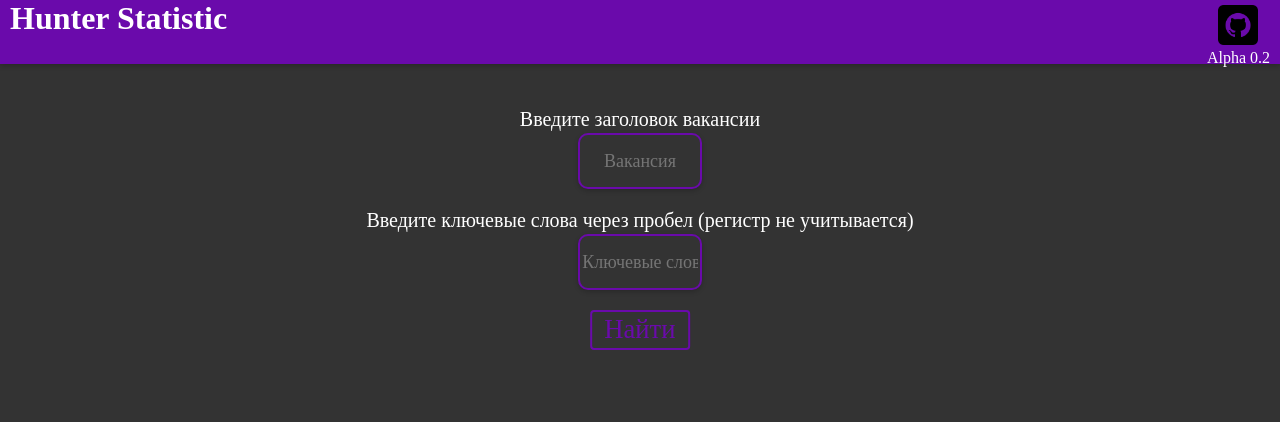
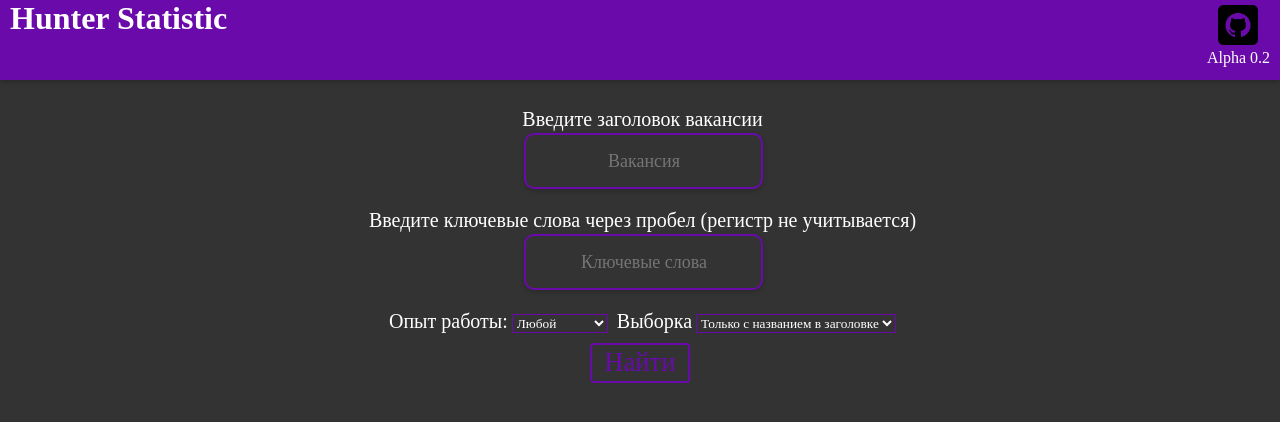
Before and after one commit to yunya101/hunterstat, a PHP site: page / in a window 1280 px wide. Shown: the top 422 px of the page. Run offline with PHP 8.4, Linux system fonts and the light colour scheme; some web fonts are replaced.

Commit message:
Alpha 0.3

```diff
--- a/index.php
+++ b/index.php
@@ -13,8 +13,8 @@
     <div id="header">
         <h1>Hunter Statistic</h1>
         <span id="info">
-        <a id="git" href="https://github.com/yunya101/hunterstat"><img class="icon" src="assets/github.png"></a>
-        <p>Alpha 0.2</p>
+            <a id="git" href="https://github.com/yunya101/hunterstat"><img class="icon" src="assets/github.png"></a>
+            <p>Alpha 0.2</p>
         </span>
     </div>
     <div id="content">
@@ -29,6 +29,22 @@
                 <div class="err-container">
                     <input type="text" name="keywords" placeholder="Ключевые слова" id="form_keys">
                     <span id="err_keys" class="err">Поле должно содержать хотя бы одно ключевое слово!</span>
+                </div>
+                <div id="selectors">
+                    <label>Опыт работы:</label>
+                    <select name="exp" class="select">
+                        <option value="none">Любой</option>
+                        <option value="noExperience">Без опыта</option>
+                        <option value="between1And3">От 1 до 3 лет</option>
+                        <option value="between3And6">От 3 до 6 лет</option>
+                        <option value="moreThan6">Более 6 лет</option>
+                    </select>
+                    <label>Выборка</label>
+                    <select name="select" class="select">
+                        <option value="true">Только с названием в заголовке</option>
+                        <option value="false">Классическая</option>
+                    </select>
+
                 </div>
                 <button type="submit">Найти</button>
             </form>
--- a/search.php
+++ b/search.php
@@ -18,15 +18,16 @@ if (isset($_GET['title']) && isset($_GET['keywords'])) {
         'text' => $title,
         'per_page' => 100
     ];
-    $curl = curl_init();
-    curl_setopt($curl, CURLOPT_RETURNTRANSFER, true);
-    curl_setopt($curl, CURLOPT_HTTPHEADER, [
-        'User-Agent: hunterstatistic/1.0 (egoryunev@yandex.ru)'
-    ]);
 
+    if (isset($_GET['exp']) && $_GET['exp'] !== 'none') {
+        $data['experience'] = $_GET['exp'];
+    }
+
+    $curl = set_curl();
     $responses = array();
     for ($i = 0; $i < 20; $i++) {
         $url = 'https://api.hh.ru/vacancies?' . http_build_query($data) . '&page=' . $i;
+
         curl_setopt($curl, CURLOPT_URL, $url);
         $response = curl_exec($curl);
         if ($response == false) {
@@ -38,37 +39,38 @@ if (isset($_GET['title']) && isset($_GET['keywords'])) {
 
     curl_close($curl);
 
-    $jsons = array();
-    $vacancies = array();
+    $items = array();
     for ($i = 0; $i < count($responses); $i++) {
         $json = json_decode($responses[$i], true);
         if (count($json['items']) == 0 || !isset($json['items'])) {
             break;
         }
-        $vacancies[$i] = $json['items'];
+        $items[$i] = $json['items'];
     }
 
 
-    $selected = 0;
+    $count_vacancies = 0;
 
-    foreach ($vacancies as $index => $response) {
-        foreach ($response as $j => $vacancy) {
-            $selected++;
-            $snippet = $vacancy['snippet'];
+    foreach ($items as $i => $item) {
+        foreach ($item as $j => $vacancy) {
+            $name = mb_strtolower($vacancy['name'], 'UTF-8');
 
-            foreach ($snippet as $key => $val) {
-                $val = mb_strtolower($val, 'UTF-8');
-                foreach ($keyword_count as $keyword => $count) {
-                    if (strpos($val, $keyword) !== false) {
-                        $keyword_count[$keyword] = $count + 1;
-                    }
+            if ($_GET['select'] == 'true' && strpos($name, $title) === false) {
+                continue;
+            }
+            $count_vacancies++;
+            $requirement = mb_strtolower($vacancy['snippet']['requirement'], 'UTF-8');
+            foreach ($keyword_count as $keyword => $count) {
+                if (strpos($requirement, $keyword) !== false) {
+                    $keyword_count[$keyword] = $count + 1;
                 }
             }
         }
     }
     echo '<div id="searched">';
-    echo '<span>Всего вакансий: ' . $json['found'] . ' | </span>';
-    echo '<span>Выборка из ' . $selected . ' вакансий</span><br>';
+    echo "<h3>Статистика по вакансии: $title</h3>";
+    echo '<p>Всего вакансий найденных hh: ' . $json['found'] . '</p>';
+    echo "<p>Выборка из $count_vacancies вакансий</p>";
 
     foreach ($keyword_count as $key => $count) {
         echo '<p class="result">' . $key . ': ' . $count . '</p>';
@@ -80,3 +82,14 @@ function sanitize($str): string
 {
     return strip_tags($str);
 }
+
+function set_curl()
+{
+    $curl = curl_init();
+    curl_setopt($curl, CURLOPT_RETURNTRANSFER, true);
+    curl_setopt($curl, CURLOPT_HTTPHEADER, [
+        'User-Agent: hunterstatistic/1.0 (egoryunev@yandex.ru)'
+    ]);
+
+    return $curl;
+}
--- a/style/style.css
+++ b/style/style.css
@@ -8,7 +8,7 @@
     display: none;
     border: 1px solid white;
     color: white;
-    width: 20%;
+    width: 100%;
     margin: 0 auto;
 }
 
@@ -20,6 +20,19 @@
     margin-top: 5px;
     padding: auto;
     text-align: center;
+}
+
+.select {
+    display: inline;
+    background-color: #333333;
+    border: 1px solid #6A0AAB;
+}
+
+#selectors {
+    text-align: left;
+    display: block;
+    margin-bottom: 10px;
+
 }
 
 #info p {
@@ -43,11 +56,13 @@ span {
 label {
     font-size: 20px;
     margin-bottom: 3px;
+    margin-left: 5px;
     color: white;
 }
 
 * {
     font-family: 'Tektur';
+    color: white;
 }
 
 body {
@@ -62,12 +77,16 @@ body {
     right: 0;
     left: 0;
     width: 100%;
-    height: 8%;
+    height: 80px;
     box-shadow: 0 2px 5px rgba(0, 0, 0, 0.2);
 }
 
 #content {
     padding-top: 100px;
+    display: block;
+    justify-content: center;
+    align-items: center;
+    text-align: center;
 }
 
 form {
@@ -81,6 +100,9 @@ form {
     align-items: center;
     text-align: center;
     place-items: center;
+    width: 60%;
+    margin: 0 auto;
+    display: block;
 }
 
 input {
@@ -88,7 +110,7 @@ input {
     text-align: center;
     font-size: 18px;
     box-shadow: 0 2px 5px rgba(0, 0, 0, 0.2);
-    width: 50%;
+    width: 100%;
     background-color: #333333;
     color: white;
     height: 50px;
@@ -117,7 +139,8 @@ button:hover {
 
 #searched {
     border: 2px solid rgb(41, 41, 41);
-    width: 50%;
+    width: 60%;
+    display: block;
     font-size: 20px;
     padding: 10px;
     margin: 0 auto;
```
